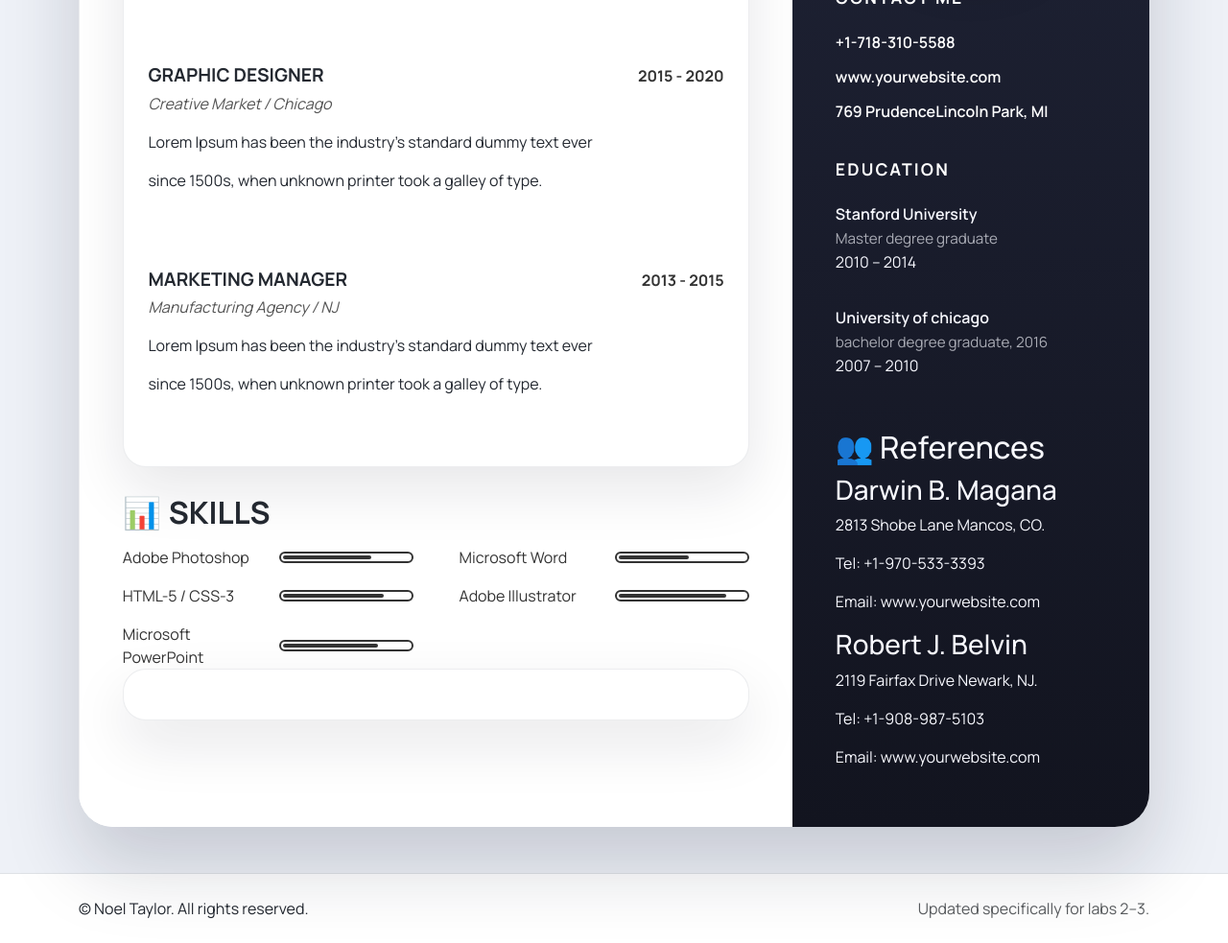
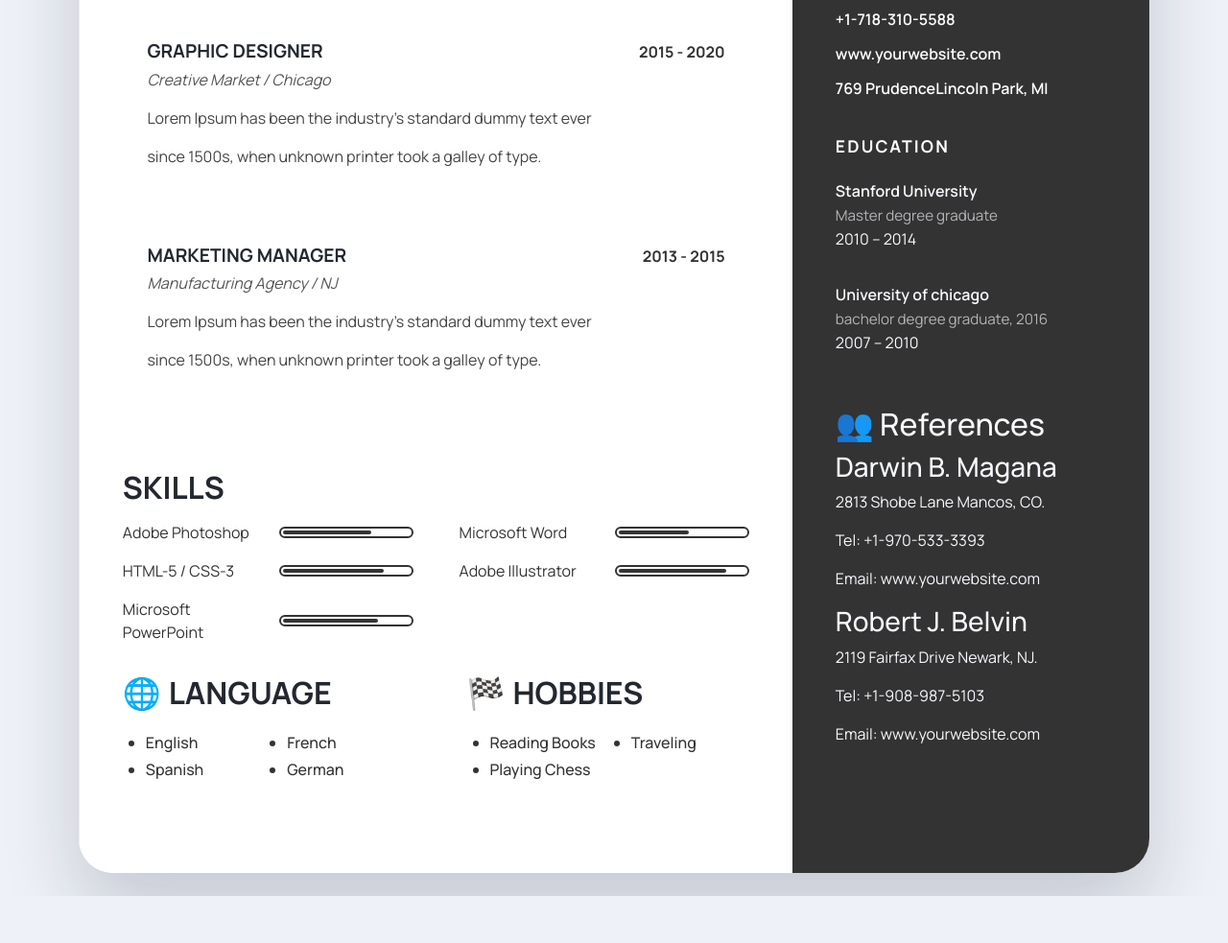
Before and after one commit to yuriilenivpm2024-alt/pm_23_11, a website: page app/html/index.html in a window 1280 px wide. Shown: the part 655-1638 px from the top of the page at 96% size. After the commit the page ends 1589 px from the top, so only its background shows below. Drawn offline with nearby package versions, Linux system fonts and the light colour scheme; files that its build step writes are made by us from their sources; files whose address does not match are found by name.

Commit message:
Виправив html добавив колори

```diff
--- a/app/html/_main-content.html
+++ b/app/html/_main-content.html
@@ -13,10 +13,10 @@
 
                 <p class="experience-company"><em>Creative Agency / Chicago</em></p>
 
-                <p class="experience-description">
+                <div class="experience-description">
                     <p>Lorem Ipsum has been the industry's standard dummy text ever</p>
                     <p>since 1500s, when unknown printer took a galley of type.</p>
-                </p>
+                </div>
             </div>
 
             <div class="experience-item2">
@@ -27,10 +27,10 @@
 
                 <p class="experience-company2"><em>Creative Market / Chicago</em></p>
 
-                <p class="experience-description2">
+                <div class="experience-description2">
                   <p>Lorem Ipsum has been the industry's standard dummy text ever</p>
                   <p>since 1500s, when unknown printer took a galley of type.</p>
-                </p>
+                </div>
             </div>
 
 
@@ -42,17 +42,17 @@
 
                 <p class="experience-company3"><em>Manufacturing Agency / NJ</em></p>
 
-                <p class="experience-description3">
+                <div class="experience-description3">
                  <p>Lorem Ipsum has been the industry's standard dummy text ever</p>
                  <p>since 1500s, when unknown printer took a galley of type.</p>
-                </p>
+                </div>
             </div>
 
         </div>
     </section>
 
     <section class="skills">
-        <h2 class="skills-title"><span class="icon">📊</span> Skills</h2>
+        <h2 class="skills-title"> Skills</h2>
 
         <div class="skills-grid">
             <!-- Ліва колонка -->
@@ -94,5 +94,30 @@
         </div>
     </section>
 
+    <section class="extra-sections">
+        <div class="extra-block">
+            <h2 class="extra-title">
+                <span class="icon">🌐</span> Language
+            </h2>
+            <ul class="extra-list">
+                <li>English</li>
+                <li>French</li>
+                <li>Spanish</li>
+                <li>German</li>
+            </ul>
+        </div>
+
+        <div class="extra-block">
+            <h2 class="extra-title">
+                <span class="icon">🏁</span> Hobbies
+            </h2>
+            <ul class="extra-list">
+                <li>Reading Books</li>
+                <li>Traveling</li>
+                <li>Playing Chess</li>
+            </ul>
+        </div>
+    </section>
+
 
     <section class="resume-section" aria-labelledby="awards-heading">
--- a/app/html/index.html
+++ b/app/html/index.html
@@ -17,7 +17,7 @@
 
 </head>
 <body>
-<div class="resume-page py-5">
+<div class="resume-page  py-4">
     <div class="container-lg">
         <div class="resume-card">
             @@include('_header.html')
@@ -32,12 +32,7 @@
         </div>
     </div>
 </div>
-<footer class="resume-footer py-4 border-top">
-    <div class="container d-flex flex-column flex-sm-row justify-content-between align-items-start align-items-sm-center gap-3">
-        <p class="mb-0">&copy; <span id="current-year"></span> Noel Taylor. All rights reserved.</p>
-        <p class="mb-0 text-body-secondary">Updated specifically for labs 2–3.</p>
-    </div>
-</footer>
+
 <script src="./js/bootstrap.bundle.min.js"></script>
 <script src="./js/resume.min.js"></script>
 </body>
--- a/app/scss/layout/_content.scss
+++ b/app/scss/layout/_content.scss
@@ -168,6 +168,59 @@
   background:#333;                      /* колір заповнення */
   width:0;                              /* керується inline-стилем width:% */
 }
+.resume-section {
+  background: transparent;
+  box-shadow: none;
+  border: 0;
+  border-radius: 0;
+}
+
+/* --- Додаткові секції під Skills --- */
+.extra-sections {
+  display: grid;
+  grid-template-columns: 1fr 1fr;
+  gap: 2rem 4rem; /* вертикальний і горизонтальний відступи */
+  margin-top: 2rem;
+  max-width: 720px;
+
+  @media (max-width: 640px) {
+    grid-template-columns: 1fr;
+  }
+}
+
+.extra-block {
+  display: flex;
+  flex-direction: column;
+  gap: 0.75rem;
+}
+
+.extra-title {
+  font-weight: 700;
+  text-transform: uppercase;
+  display: flex;
+  align-items: center;
+  gap: .5rem;
+  margin: 0 0 .5rem;
+}
+
+.extra-list {
+  list-style: disc;
+  margin: 0;
+  padding-left: 1.5rem;
+  display: grid;
+  grid-template-columns: 1fr 1fr;
+  gap: 0.25rem 1.5rem;
+
+  li {
+    color: #333;
+    font-weight: 500;
+  }
+
+  @media (max-width: 640px) {
+    grid-template-columns: 1fr;
+  }
+}
+
 
 /* Адаптив: на вузьких екранах робимо одну колонку */
 @media (max-width:640px){
--- a/app/scss/layout/_header.scss
+++ b/app/scss/layout/_header.scss
@@ -1,7 +1,7 @@
 .resume-header {
   position: relative;
   z-index: 1;
-  background: linear-gradient(135deg, #f6f7fb 0%, #f1f3ff 55%);
+  background: #e0e0e0; /* ✅ заміна градієнта */
   padding: clamp(3rem, 6vw, 4rem) clamp(3rem, 6vw, 4.5rem);
   border-bottom: 1px solid rgba(24, 32, 56, 0.08);
 
@@ -9,15 +9,12 @@
     content: "";
     position: absolute;
     inset: 0;
-    background: radial-gradient(
-                    circle at 85% 10%,
-                    rgba(255, 166, 43, 0.22),
-                    transparent 45%
-    );
+    background: none; /* ✅ вимкнуто radial-gradient */
     pointer-events: none;
     z-index: -1;
   }
 }
+
 
 /* === основна сітка (поміняно порядок колонок) === */
 .resume-header__layout {
--- a/app/scss/layout/_sidebar.scss
+++ b/app/scss/layout/_sidebar.scss
@@ -1,6 +1,10 @@
 .resume-card__sidebar {
+  background: #333333 !important;
+  color: #f8f9ff;
   position: relative;
+  display: flex;
 }
+
 
 .resume-panel {
   display: flex;
```
